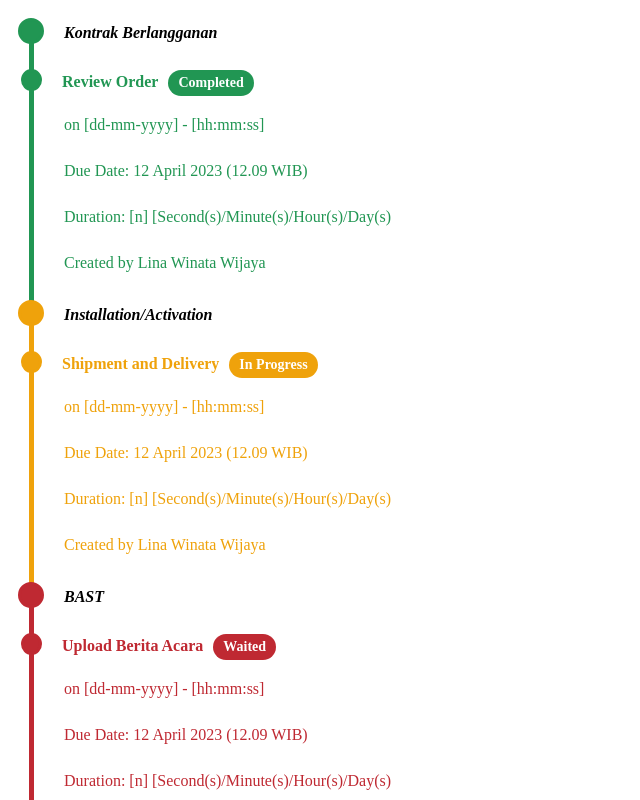
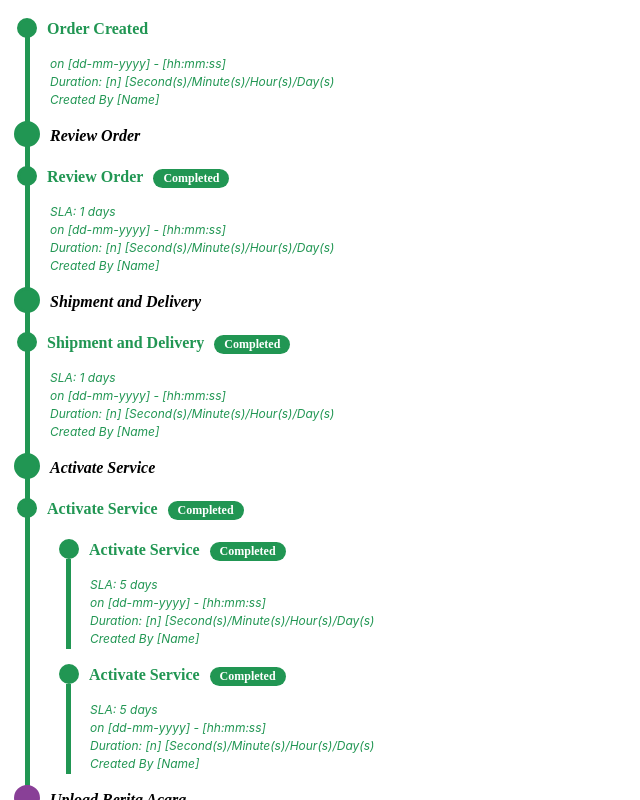
Before and after one commit to HendP/react-oari2y, a React (Create React App) app: page / in a window 1280 px wide. Shown: the top 800 px of the page, without its empty margins (0-640 px from the left). Built offline with nearby package versions, Linux system fonts and the light colour scheme.

Commit message:
5 files modified, 1 added

```diff
--- a/src/App.js
+++ b/src/App.js
@@ -1,92 +1,8 @@
 import React from 'react';
 import './style.css';
 
-import Stepper from './components/stepper/DgStepper';
+import TemplateSatu from './template/TemplateSatu';
+
 export default function App() {
-  return (
-    <div>
-      {/* 1 */}
-
-      <Stepper status="completed" data="Kontrak Berlangganan" groupTitle />
-      <Stepper status="completed" data="Review Order" titleCompleted />
-      <Stepper
-        status="empty-completed"
-        data="on [dd-mm-yyyy] - [hh:mm:ss]"
-        emptyCompleted
-      />
-      <Stepper
-        status="empty-completed"
-        data="Due Date: 12 April 2023 (12.09 WIB)"
-        emptyCompleted
-      />
-      <Stepper
-        status="empty-completed"
-        data="Duration: [n] [Second(s)/Minute(s)/Hour(s)/Day(s)"
-        emptyCompleted
-      />
-      <Stepper
-        status="empty-completed"
-        data="Created by Lina Winata Wijaya"
-        emptyCompleted
-      />
-
-      {/* 2 */}
-
-      <Stepper
-        status="in-progress"
-        data="Installation/Activation"
-        groupTitle={true}
-      />
-      <Stepper
-        status="in-progress"
-        data="Shipment and Delivery"
-        titleInProgress
-      />
-      <Stepper
-        status="empty-in-progress"
-        data="on [dd-mm-yyyy] - [hh:mm:ss]"
-        emptyInProgress
-      />
-      <Stepper
-        status="empty-in-progress"
-        data="Due Date: 12 April 2023 (12.09 WIB)"
-        emptyInProgress
-      />
-      <Stepper
-        status="empty-in-progress"
-        data="Duration: [n] [Second(s)/Minute(s)/Hour(s)/Day(s)"
-        emptyInProgress
-      />
-      <Stepper
-        status="empty-in-progress"
-        data="Created by Lina Winata Wijaya"
-        emptyInProgress
-      />
-
-      {/* 3 */}
-
-      <Stepper status="terminated" data="BAST" groupTitle={true} />
-      <Stepper status="terminated" data="Upload Berita Acara" titleTerminated />
-      <Stepper
-        status="empty-terminated"
-        data="on [dd-mm-yyyy] - [hh:mm:ss]"
-        emptyTerminated
-      />
-      <Stepper
-        status="empty-terminated"
-        data="Due Date: 12 April 2023 (12.09 WIB)"
-        emptyTerminated
-      />
-      <Stepper
-        status="empty-terminated"
-        data="Duration: [n] [Second(s)/Minute(s)/Hour(s)/Day(s)"
-        emptyTerminated
-      />
-      <Stepper
-        status="empty-terminated"
-        data="Created by Lina Winata Wijaya"
-        emptyTerminated
-      />
-    </div>
-  );
+  return <TemplateSatu />;
 }
--- a/src/components/badge/badge.css
+++ b/src/components/badge/badge.css
@@ -1,8 +1,8 @@
 .badge {
   display: inline-block;
-  padding: 5px 10px;
+  padding: 2px 10px;
   border-radius: 15px;
-  font-size: 14px;
+  font-size: 12px;
   font-weight: bold;
   margin-left: 10px;
 }
@@ -21,3 +21,8 @@
   background-color: #bf2932;
   color: white;
 }
+
+.primary {
+  background-color: #894097;
+  color: white;
+}
--- a/src/components/badge/badge.jsx
+++ b/src/components/badge/badge.jsx
@@ -10,10 +10,10 @@ function Badge(props) {
       badgeColor = 'green';
       break;
     case 'in-progress':
-      badgeColor = 'yellow';
+      badgeColor = 'primary';
       break;
-    case 'terminated':
-      badgeColor = 'stop';
+    case 'waiting':
+      badgeColor = 'primary';
       break;
     default:
       badgeColor = '';
--- a/src/components/stepper/DgStepper.jsx
+++ b/src/components/stepper/DgStepper.jsx
@@ -5,57 +5,168 @@ import Badge from '../badge/badge';
 
 const Stepper = ({
   status,
-  data,
+  title,
   groupTitle,
+  badge,
   titleCompleted,
   titleInProgress,
-  titleTerminated,
+  titleWaiting,
   emptyCompleted,
   emptyInProgress,
-  emptyTerminated,
+  emptyWaiting,
+  child,
+  sla,
+  time,
+  duration,
+  createdBy,
 }) => {
   return (
     <>
-      {console.log(`step ${status}`)}
-      <div className={`step ${status}`}>
+      <div className={`step ${status} ${child ? 'child' : ''}`}>
         <div className="v-stepper">
-          {titleCompleted ? (
-            <div className="circle-title"></div>
-          ) : titleInProgress ? (
-            <div className="circle-title in-progress"></div>
-          ) : titleTerminated ? (
-            <div className="circle-title"></div>
+          {titleCompleted || titleInProgress || titleWaiting ? (
+            <>
+              <div className={`line`}></div>
+              <div
+                className={`circle-title ${child ? 'circle-title-child' : ''}`}
+              ></div>
+              <div className={`line ${child ? 'line-child' : ''}`}></div>
+            </>
           ) : (
-            <div className="circle"></div>
+            <>
+              <div className="circle"></div> <div className="line"></div>
+            </>
           )}
-          <div className="line"></div>
         </div>
 
         {groupTitle ? (
-          <div className="content group-title">{data}</div>
+          <div className="content group-title" s>
+            {title}
+          </div>
         ) : titleCompleted ? (
           <div className="inline">
-            <div className="content completed-title">{data}</div>
-            <Badge status="completed" text="Completed" />
+            <div
+              className={`${
+                child ? 'content-child' : 'content'
+              } completed-title`}
+            >
+              {title}
+            </div>
+            {badge && <Badge status="completed" text="Completed" />}
           </div>
         ) : titleInProgress ? (
           <div className="inline">
-            <div className="content in-progress-title">{data}</div>
-            <Badge status="in-progress" text="In Progress" />
+            <div
+              className={`${
+                child ? 'content-child' : 'content'
+              }  in-progress-title`}
+            >
+              {title}
+            </div>
+            {badge && <Badge status="in-progress" text="In Progress" />}
           </div>
-        ) : titleTerminated ? (
+        ) : titleWaiting ? (
           <div className="inline">
-            <div className="content terminated-title">{data}</div>
-            <Badge status="terminated" text="Waited" />
+            <div
+              className={`${child ? 'content-child' : 'content'} waiting-title`}
+            >
+              {title}
+            </div>
+            {badge && <Badge status="waiting" text="Waiting" />}
           </div>
         ) : emptyCompleted ? (
-          <div className="content text-completed">{data}</div>
+          <div
+            className={`content ${
+              child ? 'text-complete-child' : 'text-completed'
+            }`}
+          >
+            <p style={{ lineHeight: '1.5', margin: '0' }}>
+              {sla && (
+                <span>
+                  SLA: {sla}
+                  <br />
+                </span>
+              )}
+              {time && (
+                <span>
+                  on {time}
+                  <br />
+                </span>
+              )}
+              {duration && (
+                <span>
+                  Duration: {duration}
+                  <br />
+                </span>
+              )}
+              {createdBy && (
+                <span>
+                  Created By {createdBy}
+                  <br />
+                </span>
+              )}
+            </p>
+          </div>
         ) : emptyInProgress ? (
-          <div className="content text-in-progress">{data}</div>
-        ) : emptyTerminated ? (
-          <div className="content text-terminated">{data}</div>
+          <div className="content text-in-progress">
+            <p style={{ lineHeight: '1.5', margin: '0' }}>
+              {sla && (
+                <span>
+                  SLA: {sla}
+                  <br />
+                </span>
+              )}
+              {time && (
+                <span>
+                  on {time}
+                  <br />
+                </span>
+              )}
+              {duration && (
+                <span>
+                  Duration: {duration}
+                  <br />
+                </span>
+              )}
+              {createdBy && (
+                <span>
+                  Created By {createdBy}
+                  <br />
+                </span>
+              )}
+            </p>
+          </div>
+        ) : emptyWaiting ? (
+          <div className="content text-waiting">
+            <p style={{ lineHeight: '1.5', margin: '0' }}>
+              {sla && (
+                <span>
+                  SLA: {sla}
+                  <br />
+                </span>
+              )}
+              {time && (
+                <span>
+                  on {time}
+                  <br />
+                </span>
+              )}
+              {duration && (
+                <span>
+                  Duration: {duration}
+                  <br />
+                </span>
+              )}
+              {createdBy && (
+                <span>
+                  Created By {createdBy}
+                  <br />
+                </span>
+              )}
+            </p>
+          </div>
         ) : (
-          <div className="content">{data}</div>
+          <div className="content">{title}</div>
         )}
       </div>
     </>
--- a/src/components/stepper/dg-stepper.css
+++ b/src/components/stepper/dg-stepper.css
@@ -1,6 +1,11 @@
 /* Positioning */
 .content {
-  margin-left: 20px;
+  margin-left: 10px;
+  display: inline-block;
+}
+
+.content-child {
+  margin-left: 10px;
   display: inline-block;
 }
 
@@ -31,15 +36,51 @@
 }
 
 .in-progress-title {
-  color: rgb(239, 162, 11);
+  color: rgb(137, 64, 151);
   font-size: 16px;
   font-weight: 700;
   line-height: 29px;
 }
 
-.terminated-title {
-  color: rgb(191, 41, 50);
+.waiting-title {
+  color: rgb(137, 64, 151);
   font-size: 16px;
+  font-weight: 700;
+  line-height: 29px;
+}
+
+/* Title Style Child */
+.group-title.child {
+  font-size: 14px;
+  font-style: italic;
+  font-weight: 700;
+  line-height: 29px;
+}
+
+.primary-title.child {
+  color: rgb(137, 64, 151);
+  font-size: 14px;
+  font-weight: 700;
+  line-height: 29px;
+}
+
+.completed-title.child {
+  color: rgb(33, 150, 83);
+  font-size: 14px;
+  font-weight: 700;
+  line-height: 29px;
+}
+
+.in-progress-title.child {
+  color: rgb(137, 64, 151);
+  font-size: 14px;
+  font-weight: 700;
+  line-height: 29px;
+}
+
+.waiting-title {
+  color: rgb(137, 64, 151);
+  font-size: 14px;
   font-weight: 700;
   line-height: 29px;
 }
@@ -47,7 +88,7 @@
 /* Step Base */
 
 .step {
-  padding: 10px;
+  padding: 6px;
   display: flex;
   flex-direction: row;
   justify-content: flex-start;
@@ -57,7 +98,7 @@
   position: relative;
 }
 
-/* Circle */
+/* Circle & Line */
 .circle {
   background-color: white;
   border: 3px solid gray;
@@ -71,22 +112,40 @@
   background-color: white;
   border: 3px solid gray;
   border-radius: 100%;
-  width: 15px; /* +6 for border */
-  height: 16px;
+  width: 14px; /* +6 for border */
+  height: 14px;
   margin-left: 3px;
-  margin-top: 2px;
+  margin-top: 4px;
+}
+
+.circle-title-child {
+  background-color: white;
+  border: 3px solid gray;
+  border-radius: 100%;
+  width: 14px; /* +6 for border */
+  height: 14px;
+  margin-left: 45px;
+  margin-top: 4px;
 }
 
 .line {
-  top: 23px;
+  top: 10px;
   left: 11px;
-  height: 100%;
+  height: 42px;
+  position: absolute;
+}
+
+.line-child {
+  top: 24px;
+  left: 52px;
+  height: 90px;
   position: absolute;
   border-left: 5px solid gray;
 }
 
 .step.completed .circle,
-.step.completed .circle-title {
+.step.completed .circle-title,
+.step.completed .circle-title-child {
   visibility: visible;
   background-color: rgb(33, 150, 83);
   border-color: rgb(33, 150, 83);
@@ -96,60 +155,61 @@
   border-left: 5px solid rgb(33, 150, 83);
 }
 
-.step.primary .circle,
-.step.primary .circle-title {
+.step.in-progress .circle,
+.step.in-progress .circle-title,
+.step.in-progress .circle-title-child {
   visibility: visible;
   background-color: rgb(137, 64, 151);
   border-color: rgb(137, 64, 151);
 }
 
-.step.primary .line {
+.step.in-progress .line {
   border-left: 5px solid rgb(137, 64, 151);
 }
 
-.step.in-progress .circle,
-.step.in-progress .circle-title {
+.step.waiting .circle,
+.step.waiting .circle-title,
+.step.waiting .circle-title-child {
   visibility: visible;
-  background-color: rgb(239, 162, 11);
-  border-color: rgb(239, 162, 11);
+  background-color: rgb(137, 64, 151);
+  border-color: rgb(137, 64, 151);
 }
 
-.step.in-progress .line {
-  border-left: 5px solid rgb(239, 162, 11);
+.step.waiting .line,
+.step.waiting .line-child {
+  border-left: 5px solid rgb(137, 64, 151);
 }
 
-.step.terminated .circle,
-.step.terminated .circle-title {
-  visibility: visible;
-  background-color: rgb(191, 41, 50);
-  border-color: rgb(191, 41, 50);
+.step.empty-completed .line,
+.step.empty-completed .line-child {
+  border-left: 5px solid rgb(33, 150, 83);
+  height: 180%;
 }
 
-.step.terminated .line {
-  border-left: 5px solid rgb(191, 41, 50);
-}
-
-.step.empty-completed .line {
-  border-left: 5px solid rgb(33, 150, 83);
+.step.empty-in-progress .line,
+.step.empty-in-progress .line-child {
+  border-left: 5px solid rgb(137, 64, 151);
   top: 0;
   height: 180%;
 }
 
-.step.empty-in-progress .line {
-  border-left: 5px solid rgb(239, 162, 11);
+.step.empty-waiting .line,
+.step.empty-waiting .line-child {
+  border-left: 5px solid rgb(137, 64, 151);
   top: 0;
   height: 180%;
 }
 
-.step.empty-terminated .line {
-  border-left: 5px solid rgb(191, 41, 50);
+.step.waiting .line,
+.step.waiting .line-child {
+  border-left: 5px solid rgb(137, 64, 151);
   top: 0;
   height: 180%;
 }
 
 .step.empty-completed .circle,
 .step.empty-in-progress .circle,
-.step.empty-terminated .circle {
+.step.empty-waiting .circle {
   visibility: hidden;
 }
 
@@ -166,12 +226,29 @@
 /* text Stepper*/
 .text-completed {
   color: rgb(33, 150, 83);
+  font-style: italic;
+  font-size: 12px;
+  font-weight: 400;
+}
+
+.text-complete-child {
+  color: rgb(33, 150, 83);
+  font-style: italic;
+  font-size: 12px;
+  font-weight: 400;
+  padding-left: 40px;
 }
 
 .text-in-progress {
-  color: rgb(239, 162, 11);
+  color: rgb(137, 64, 151);
+  font-style: italic;
+  font-size: 12px;
+  font-weight: 400;
 }
 
-.text-terminated {
-  color: rgb(191, 41, 50);
+.text-waiting {
+  color: rgb(137, 64, 151);
+  font-style: italic;
+  font-size: 12px;
+  font-weight: 400;
 }
--- /dev/null
+++ b/src/template/TemplateSatu.jsx
@@ -0,0 +1,124 @@
+import React from 'react';
+import Stepper from '../components/stepper/DgStepper';
+
+export default function TemplateSatu() {
+  return (
+    <div>
+      {/* Order Created */}
+
+      <Stepper status="completed" title="Order Created" titleCompleted />
+      <Stepper
+        status="empty-completed"
+        time="[dd-mm-yyyy] - [hh:mm:ss]"
+        duration="[n] [Second(s)/Minute(s)/Hour(s)/Day(s)"
+        createdBy="[Name]"
+        emptyCompleted
+      />
+
+      {/* Review Order */}
+
+      <Stepper status="completed" title="Review Order" groupTitle />
+      <Stepper status="completed" title="Review Order" titleCompleted badge />
+      <Stepper
+        status="empty-completed"
+        sla="1 days"
+        time="[dd-mm-yyyy] - [hh:mm:ss]"
+        duration="[n] [Second(s)/Minute(s)/Hour(s)/Day(s)"
+        createdBy="[Name]"
+        emptyCompleted
+      />
+
+      {/* 2 */}
+
+      <Stepper status="completed" title="Shipment and Delivery" groupTitle />
+      <Stepper
+        status="completed"
+        title="Shipment and Delivery"
+        titleCompleted
+        badge
+      />
+      <Stepper
+        status="empty-completed"
+        sla="1 days"
+        time="[dd-mm-yyyy] - [hh:mm:ss]"
+        duration="[n] [Second(s)/Minute(s)/Hour(s)/Day(s)"
+        createdBy="[Name]"
+        emptyCompleted
+      />
+
+      {/* 3 */}
+
+      <Stepper status="completed" title="Activate Service" groupTitle />
+      <Stepper
+        status="completed"
+        title="Activate Service"
+        titleCompleted
+        badge
+      />
+
+      <Stepper
+        status="completed"
+        title="Activate Service"
+        titleCompleted
+        badge
+        child
+      />
+
+      <Stepper
+        status="empty-completed"
+        sla="5 days"
+        time="[dd-mm-yyyy] - [hh:mm:ss]"
+        duration="[n] [Second(s)/Minute(s)/Hour(s)/Day(s)"
+        createdBy="[Name]"
+        emptyCompleted
+        child
+      />
+
+      <Stepper
+        status="completed"
+        title="Activate Service"
+        titleCompleted
+        badge
+        child
+      />
+
+      <Stepper
+        status="empty-completed"
+        sla="5 days"
+        time="[dd-mm-yyyy] - [hh:mm:ss]"
+        duration="[n] [Second(s)/Minute(s)/Hour(s)/Day(s)"
+        createdBy="[Name]"
+        emptyCompleted
+        child
+      />
+
+      {/* 4 */}
+
+      <Stepper status="waiting" title="Upload Berita Acara" groupTitle />
+      <Stepper status="waiting" title="Upload Berita Acara" titleWaiting />
+
+      {/* <Stepper
+        status="empty-completed"
+        sla="5 days"
+        time="[dd-mm-yyyy] - [hh:mm:ss]"
+        duration="[n] [Second(s)/Minute(s)/Hour(s)/Day(s)"
+        createdBy="[Name]"
+        emptyCompleted
+      /> */}
+
+      {/* 5 */}
+
+      <Stepper status="waiting" title="Activate Service" groupTitle />
+      <Stepper status="waiting" title="Activate Service" titleWaiting />
+
+      {/* <Stepper
+        status="empty-completed"
+        sla="5 days"
+        time="[dd-mm-yyyy] - [hh:mm:ss]"
+        duration="[n] [Second(s)/Minute(s)/Hour(s)/Day(s)"
+        createdBy="[Name]"
+        emptyCompleted
+      /> */}
+    </div>
+  );
+}
```
